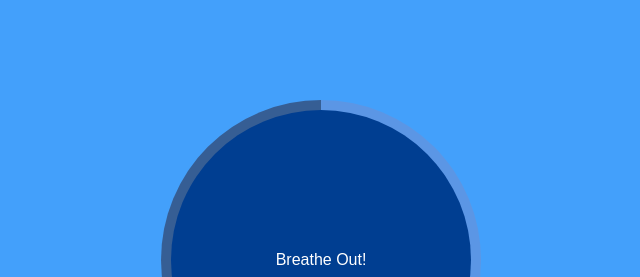
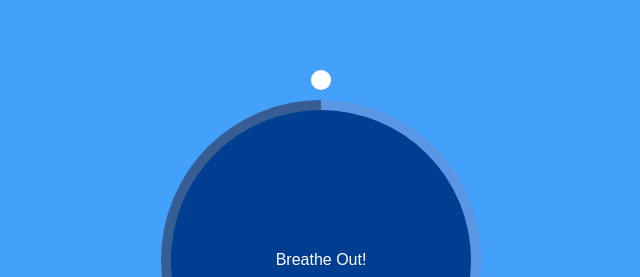
Before and after one commit to charlenegipulan/vanilla-js-projects, a plain HTML site: page Relax/index.html in a window 1280 px wide. Shown: the part 180-457 px from the top of the page, 319-959 px from the left. Drawn offline with Linux system fonts and the light colour scheme.

Commit message:
create timer pointer css

```diff
--- a/Relax/style.css
+++ b/Relax/style.css
@@ -48,3 +48,20 @@ body {
     z-index: -1;
     border-radius: 50%;
 }
+
+.pointer-container {
+    position: absolute;
+    top: -40px;
+    left: 140px;
+    width: 20px;
+    height: 190px;
+
+}
+
+.pointer {
+    background-color: #fff;
+    border-radius: 50%;
+    height: 20px;
+    width: 20px;
+    display: block;
+}
```
